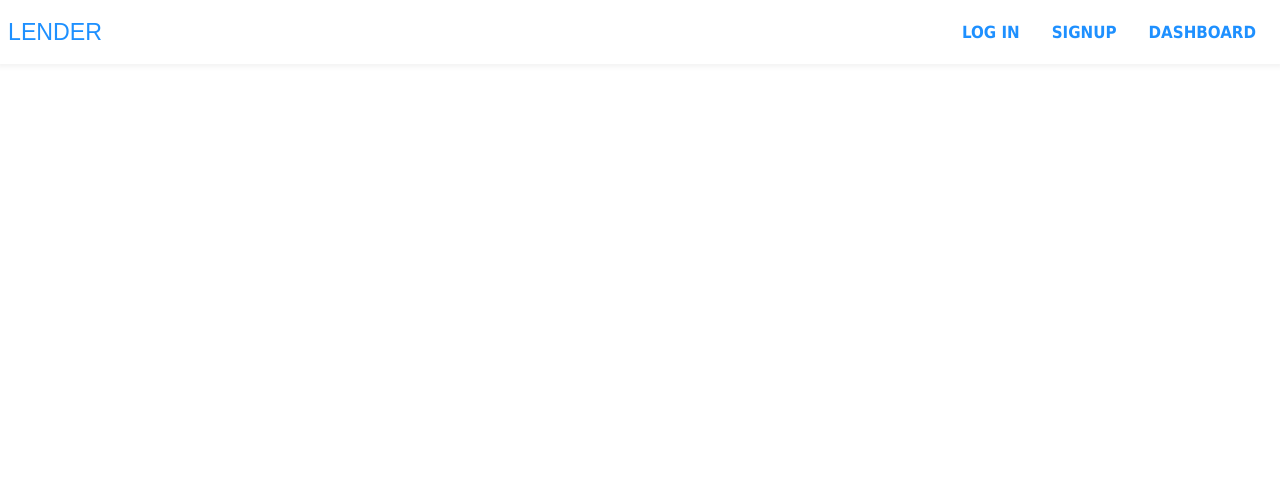
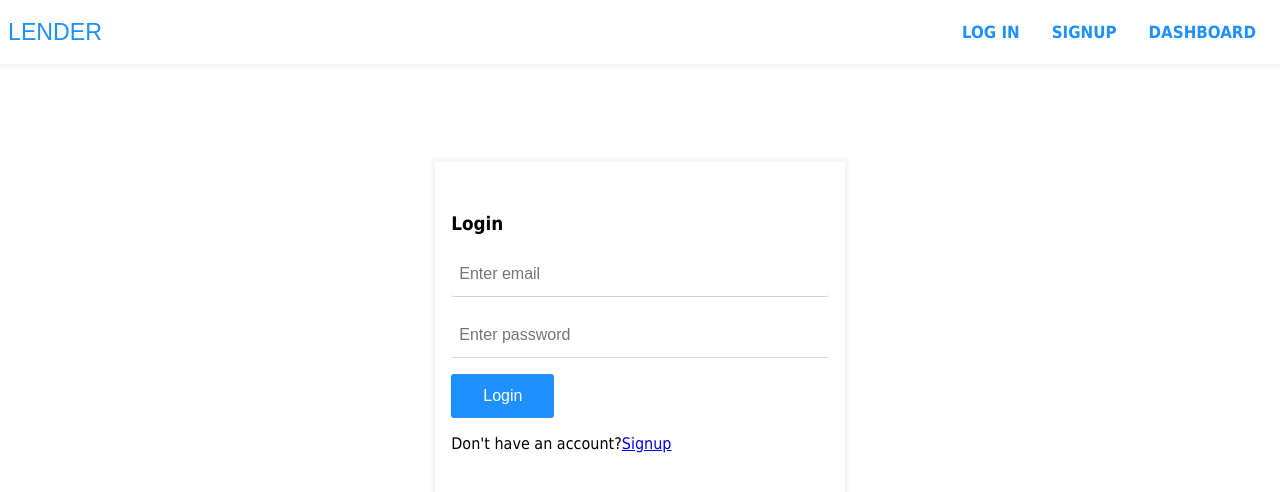
Before and after one commit to okoroemeka/Lender_Frontend, a React (Vite) app: page /login in a window 1280 px wide. Shown: the top 492 px of the page. Built offline with nearby package versions, Linux system fonts and the light colour scheme; no server answers; a web font is replaced by a local one.

Commit message:
ft(login):add login
- add functionality

[Finishes #168630794]

```diff
--- a/src/App.jsx
+++ b/src/App.jsx
@@ -1,6 +1,7 @@
 import React from 'react';
 import { Router } from '@reach/router';
 import Signup from './component/signup';
+import Login from './component/login';
 import Header from './component/header/header';
 
 const App = () => (
@@ -8,6 +9,7 @@ const App = () => (
     <Header />
     <Router>
       <Signup path="/signup" />
+      <Login path="/login" />
     </Router>
   </div>
 );
--- /dev/null
+++ b/src/actions/login.js
@@ -0,0 +1,21 @@
+import actionCreator from './actionType';
+import axios from '../utils/axiosInstance';
+import tokenHelper from '../utils/auth';
+
+const LOG_IN = actionCreator('LOGIN', 'AUTH');
+
+const login = (userData) => async (dispatch) => {
+  try {
+    const {
+      data: { data },
+    } = await axios.post('/auth/signin', userData);
+    const { token } = data;
+    tokenHelper.setToken(token);
+    dispatch({ type: LOG_IN.SUCCESS, payload: data });
+    // dispatch({ type: LOG_IN.STATUS, payload: status });
+  } catch ({ response: { data: errorObj } }) {
+    dispatch({ type: LOG_IN.ERROR, payload: errorObj });
+  }
+};
+
+export default login;
--- a/src/actions/signup.js
+++ b/src/actions/signup.js
@@ -14,7 +14,6 @@ const signup = (userData) => async (dispatch) => {
     dispatch({ type: SIGN_UP.SUCCESS, payload: data });
     dispatch({ type: SIGN_UP.STATUS, payload: status });
   } catch ({ response: { data: errorObj } }) {
-    console.log('error', errorObj);
     dispatch({ type: SIGN_UP.ERROR, payload: errorObj });
   }
 };
--- /dev/null
+++ b/src/component/login/index.jsx
@@ -0,0 +1,90 @@
+/* eslint-disable react/state-in-constructor */
+/* eslint-disable react/button-has-type */
+import React, { Component } from 'react';
+import { connect } from 'react-redux';
+import { Link, Redirect } from '@reach/router';
+import login from '../../actions/login';
+
+class Login extends Component {
+  state = {
+    email: '',
+    password: '',
+    message: '',
+  };
+
+  handleInputChange = async (event) => {
+    const { name, value } = event.target;
+    await this.setState(() => ({ [name]: value }));
+  };
+
+  handleSubmit = async () => {
+    const { login: loginUser } = this.props;
+    const { email, password } = this.state;
+    const userData = {
+      email,
+      password,
+    };
+    await loginUser(userData);
+  };
+
+  render() {
+    const { email, password, message } = this.state;
+    const { authLogin } = this.props;
+    if (authLogin.isLoggedIn) return <Redirect noThrow to="/Dashboard" />;
+
+    return (
+      <div className="login">
+        <div className="login_container">
+          <div>
+            <form
+              onSubmit={(e) => {
+                e.preventDefault();
+                this.handleSubmit();
+              }}
+            >
+              <h3>Login</h3>
+              <div className="error">{message}</div>
+              <label htmlFor="email">
+                <input
+                  autoComplete="off"
+                  type="text"
+                  placeholder="Enter email"
+                  name="email"
+                  value={email}
+                  onChange={(e) => this.handleInputChange(e)}
+                  required
+                />
+              </label>
+              <label htmlFor="password">
+                <input
+                  autoComplete="off"
+                  type="password"
+                  placeholder="Enter password"
+                  name="password"
+                  value={password}
+                  onChange={(e) => this.handleInputChange(e)}
+                  required
+                />
+              </label>
+
+              <button> Login</button>
+              <p>
+                Don&#39;t have an account?
+                <Link to="/signup">Signup</Link>
+                {''}
+              </p>
+            </form>
+          </div>
+        </div>
+      </div>
+    );
+  }
+}
+
+const mapStateToProps = (state) => ({
+  authLogin: state.authLogin,
+});
+export default connect(
+  mapStateToProps,
+  { login },
+)(Login);
--- a/src/component/signup/index.jsx
+++ b/src/component/signup/index.jsx
@@ -2,9 +2,9 @@
 /* eslint-disable react/button-has-type */
 import React, { Component } from 'react';
 import { connect } from 'react-redux';
-import { Link, navigate } from '@reach/router';
+import { Link, navigate, Redirect } from '@reach/router';
 import signup from '../../actions/signup';
-import './signup.scss';
+import '../../style/auth.scss';
 
 class Signup extends Component {
   state = {
@@ -41,7 +41,7 @@ class Signup extends Component {
       confirmPassword,
     };
     await createUser(userData);
-    return navigate('/Dash');
+    return navigate('/Dashboard');
   };
 
   render() {
@@ -53,6 +53,8 @@ class Signup extends Component {
       confirmPassword,
       message,
     } = this.state;
+    const { authLogin } = this.props;
+    if (authLogin.isLoggedIn) return <Redirect noThrow to="/Dashboard" />;
     return (
       <div className="signup">
         <div className="signup_container">
@@ -135,6 +137,7 @@ class Signup extends Component {
 }
 const mapStateToProps = (state) => ({
   auth: state.auth,
+  authLogin: state.authLogin,
 });
 
 export default connect(
--- a/src/index.js
+++ b/src/index.js
@@ -5,11 +5,22 @@ import { createStore, applyMiddleware, compose } from 'redux';
 import thunk from 'redux-thunk';
 import App from './App';
 import reducers from './reducer';
-
+import { saveState, loadState } from './utils/persistState';
 import './style/style.scss';
 
+const persisitedState = loadState();
 const composeEnhancers = window.__REDUX_DEVTOOLS_EXTENSION_COMPOSE__ || compose; // eslint-disable-line
-const store = createStore(reducers, composeEnhancers(applyMiddleware(thunk)));
+const store = createStore(
+  reducers,
+  persisitedState,
+  composeEnhancers(applyMiddleware(thunk)),
+);
+
+store.subscribe(() => {
+  saveState({
+    authLogin: store.getState().authLogin,
+  });
+});
 
 const jsx = (
   <Provider store={store}>
--- a/src/reducer/index.js
+++ b/src/reducer/index.js
@@ -1,6 +1,8 @@
 import { combineReducers } from 'redux';
-import signupReducer from './authReducer';
+import signupReducer from './signup';
+import loginReducer from './login';
 
 export default combineReducers({
   auth: signupReducer,
+  authLogin: loginReducer,
 });
--- /dev/null
+++ b/src/reducer/login.js
@@ -0,0 +1,17 @@
+import actionCreator from '../actions/actionType';
+
+const initialState = {};
+const LOGIN = actionCreator('LOGIN', 'AUTH');
+
+const loginReducer = (state = initialState, { type, payload }) => {
+  switch (type) {
+    case LOGIN.SUCCESS:
+      return { ...state, ...payload, isLoggedIn: true };
+    case LOGIN.ERROR:
+      return { ...state, ...payload };
+    default:
+      return state;
+  }
+};
+
+export default loginReducer;
--- a/src/component/signup/signup.scss
+++ b/src/style/auth.scss
@@ -1,5 +1,7 @@
-@import "../../style/reusablesStyles/commons.scss";
-.signup {
+// @import "../../style/reusablesStyles/commons.scss";
+@import "./reusablesStyles/commons.scss";
+.signup,
+.login {
   display: grid;
   height: 100vh;
   grid-template-columns: 1fr 2fr 1fr;
--- /dev/null
+++ b/src/utils/persistState.js
@@ -0,0 +1,22 @@
+const loadState = () => {
+  try {
+    const serializeState = window.localStorage.getItem('state');
+    if (serializeState === null) {
+      return undefined;
+    }
+    return JSON.parse(serializeState);
+  } catch (error) {
+    return undefined;
+  }
+};
+
+const saveState = (state) => {
+  try {
+    const serializedState = JSON.stringify(state);
+    localStorage.setItem('state', serializedState);
+  } catch (error) {
+    console.log('error');
+  }
+};
+
+export { loadState, saveState };
```
Also changed, not shown: src/reducer/signup.js (renamed from src/reducer/authReducer.js).
